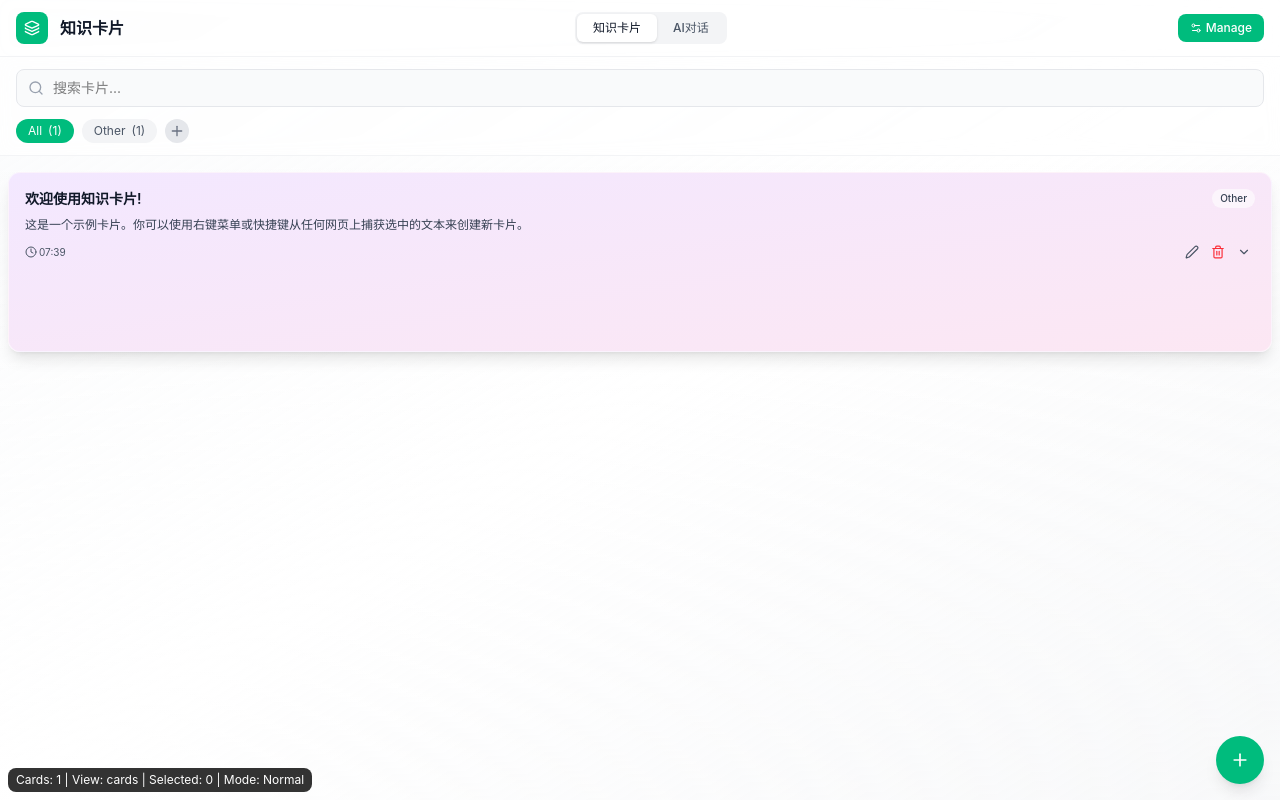
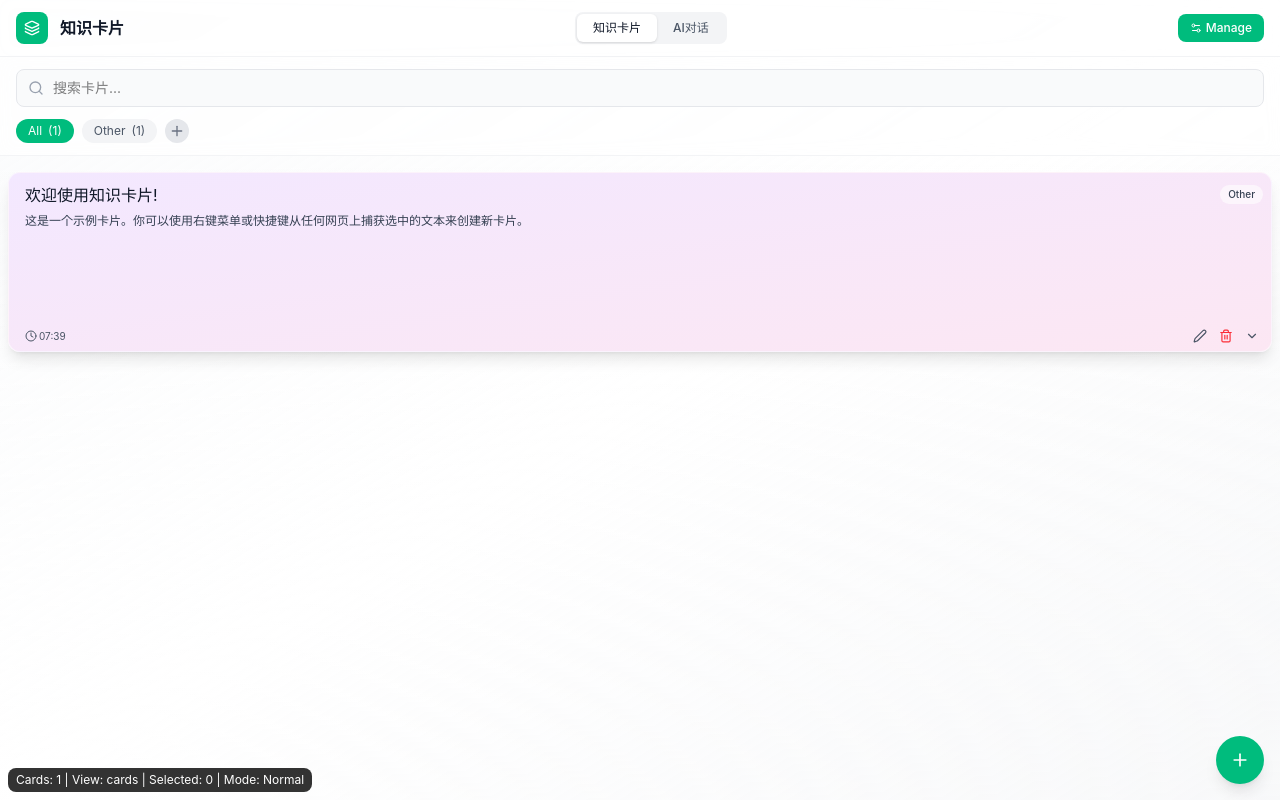
Before and after one commit to RubyXZZZ/MindEchoS-chrome-extension, a React (Vite) app: page / in a window 1280 px wide. Built offline with nearby package versions, Linux system fonts and the light colour scheme.

Commit message:
调整卡片字号

```diff
--- a/src/sidepanel/components/cards/CardItem.tsx
+++ b/src/sidepanel/components/cards/CardItem.tsx
@@ -5,7 +5,6 @@ import { useStore } from '../../store';
 import { formatTime } from '../../utils/formatters';
 import { MarkdownRenderer } from '../cards/MarkdownRenderer';
 import { ConfirmDialog } from '../modals/ConfirmDialog';
-
 
 interface CardItemProps {
     card: KnowledgeCard;
@@ -62,7 +61,8 @@ export const CardItem: React.FC<CardItemProps> = ({
             `}
             onClick={handleCardClick}
         >
-            <div className={`p-4 h-full flex flex-col ${isExpanded ? '' : 'overflow-hidden'}`}>
+            {/* 父容器 padding：左16 右8 上12 下2（收缩时更紧凑） */}
+            <div className="pl-4 pr-2 pt-3 pb-1 h-full flex flex-col">
                 {/* Header */}
                 <div className="flex items-start justify-between mb-2 flex-shrink-0">
                     <div className="flex items-start flex-1">
@@ -80,7 +80,7 @@ export const CardItem: React.FC<CardItemProps> = ({
                                 />
                             </label>
                         )}
-                        <h3 className="text-sm font-semibold text-gray-900 flex-1">
+                        <h3 className="text-base text-gray-900 flex-1 leading-tight">
                             {card.title}
                         </h3>
                     </div>
@@ -91,22 +91,25 @@ export const CardItem: React.FC<CardItemProps> = ({
 
                 {/* Content Area */}
                 {isExpanded ? (
-                    // 展开状态：突破 padding，让滚动条贴近右边界
-                    <div className="flex-1 min-h-0 pt-2 border-t border-gray-200/50 pb-3 mb-2 -mr-3 pr-3 overflow-y-auto custom-scrollbar">
+                    // 展开状态：14px，紧凑行距
+                    <div
+                        className="flex-1 min-h-0 pt-2 border-t border-gray-200/50 overflow-y-auto pb-3 mb-2 custom-scrollbar -mr-1"
+                        style={{ scrollbarGutter: 'stable' }}
+                    >
                         <MarkdownRenderer
                             content={card.content}
-                            className="text-xs"
+                            className="text-sm leading-snug"
                         />
                     </div>
                 ) : (
-                    // 折叠状态：3行预览
-                    <p className="text-xs text-gray-700 line-clamp-3 mb-2">
+                    // 折叠状态：12px，紧凑型，增大底部间距
+                    <p className="text-xs text-gray-700 line-clamp-3 leading-tight pr-2 mb-3">
                         {card.content}
                     </p>
                 )}
 
-                {/* Footer */}
-                <div className="flex items-center justify-between text-[10px] text-gray-600 flex-shrink-0">
+                {/* Footer - 使用 mt-auto 固定在底部 */}
+                <div className="flex items-center justify-between text-[10px] text-gray-600 flex-shrink-0 mt-auto">
                     <div className="flex items-center gap-2">
                         <span className="flex items-center gap-0.5">
                             <Clock className="w-3 h-3" />
--- a/src/sidepanel/components/cards/MarkdownRenderer.tsx
+++ b/src/sidepanel/components/cards/MarkdownRenderer.tsx
@@ -20,7 +20,7 @@ export const MarkdownRenderer: React.FC<MarkdownRendererProps> = ({ content, cla
                 elements.push(
                     <ul key={`list-${listKey++}`} className="list-disc list-inside space-y-1 my-2">
                         {listItems.map((item, idx) => (
-                            <li key={idx} className="text-gray-700">
+                            <li key={idx}>
                                 {cleanText(item)}
                             </li>
                         ))}
@@ -49,7 +49,7 @@ export const MarkdownRenderer: React.FC<MarkdownRendererProps> = ({ content, cla
             }
 
             // 列表项 (* - •)
-            const listMatch = trimmedLine.match(/^[\*\-•]\s+(.+)$/);
+            const listMatch = trimmedLine.match(/^[*\-•]\s+(.+)$/);
             if (listMatch) {
                 listItems.push(listMatch[1]);
                 return;
@@ -58,7 +58,7 @@ export const MarkdownRenderer: React.FC<MarkdownRendererProps> = ({ content, cla
             // 普通段落
             flushList();
             elements.push(
-                <p key={index} className="text-gray-700 mb-2">
+                <p key={index} className="mb-2">
                     {cleanText(trimmedLine)}
                 </p>
             );
```
